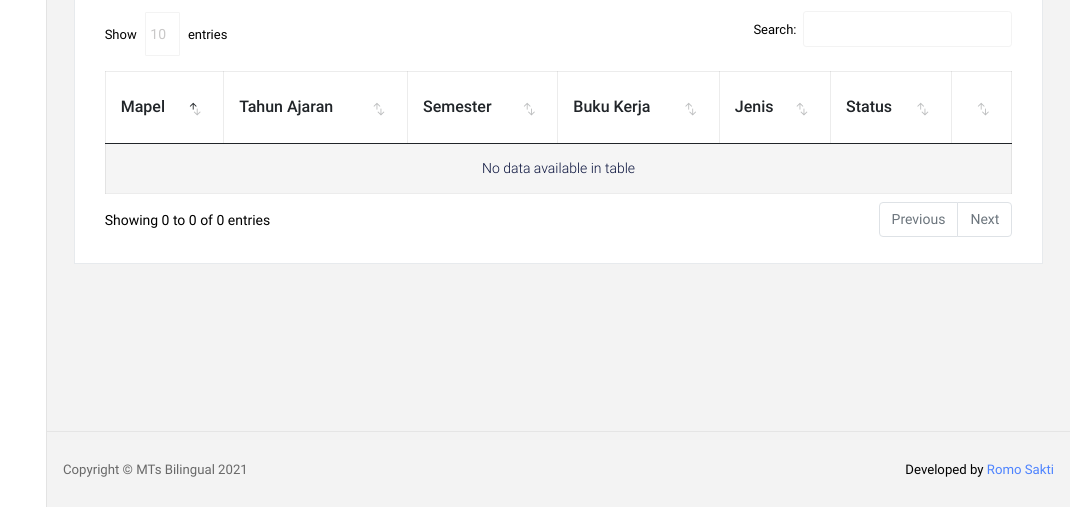
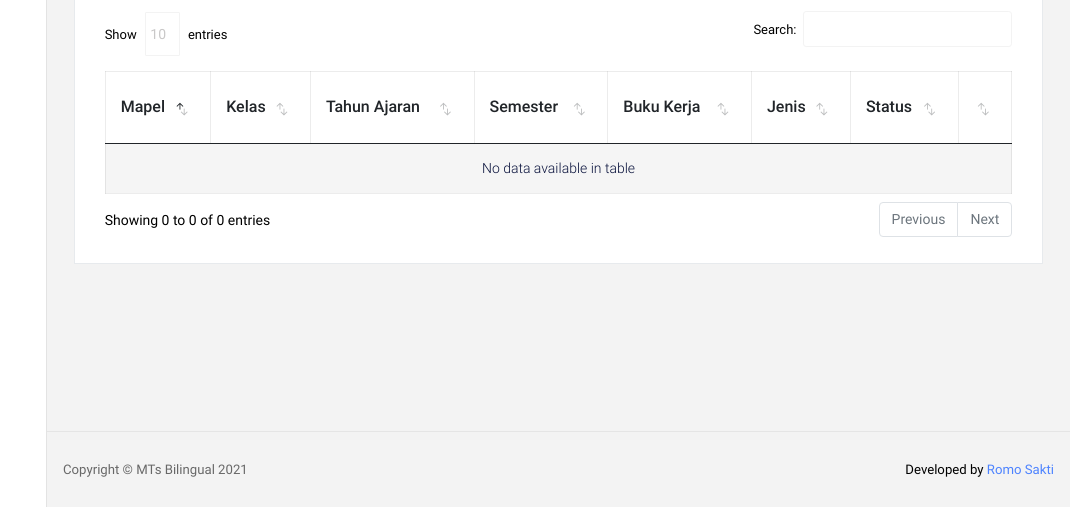
Before and after one commit to saktiID/simasMtsb, a CodeIgniter app: page /simasku/index.php/cekbuku/detail/1 in a window 1280 px wide. Shown: the part 293-800 px from the top of the page, without its empty margins (210-1280 px from the left). Run offline with CodeIgniter, Linux system fonts and the light colour scheme; the visitor is signed in with stand-in values (Sample User, id 1); data that the repository does not hold is empty.

Commit message:
detail buku kelas

```diff
--- a/application/views/pages/detail_buku.php
+++ b/application/views/pages/detail_buku.php
@@ -40,6 +40,7 @@
                         <thead>
                             <tr>
                                 <th>Mapel</th>
+                                <th>Kelas</th>
                                 <th>Tahun Ajaran</th>
                                 <th>Semester</th>
                                 <th>Buku Kerja</th>
@@ -52,6 +53,7 @@
                             <?php foreach ($cek_buku as $cek) : ?>
                                 <tr>
                                     <td><?= $cek['nama_mapel']; ?></td>
+                                    <td><?= $cek['kelas']; ?></td>
                                     <td><?= $cek['tahun_ajar']; ?></td>
                                     <td>
                                         <?php if ($cek['smt'] == 1) : ?>
```
